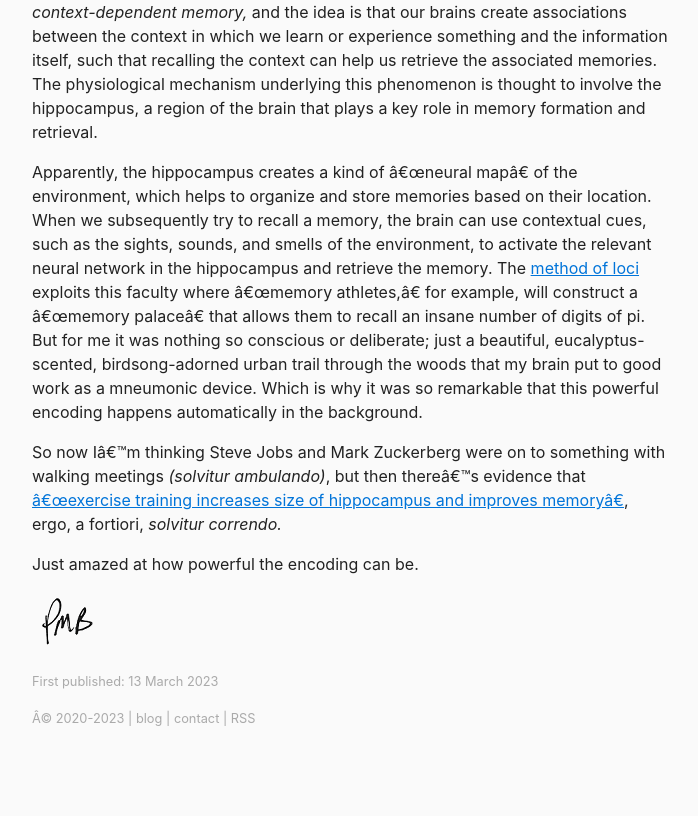
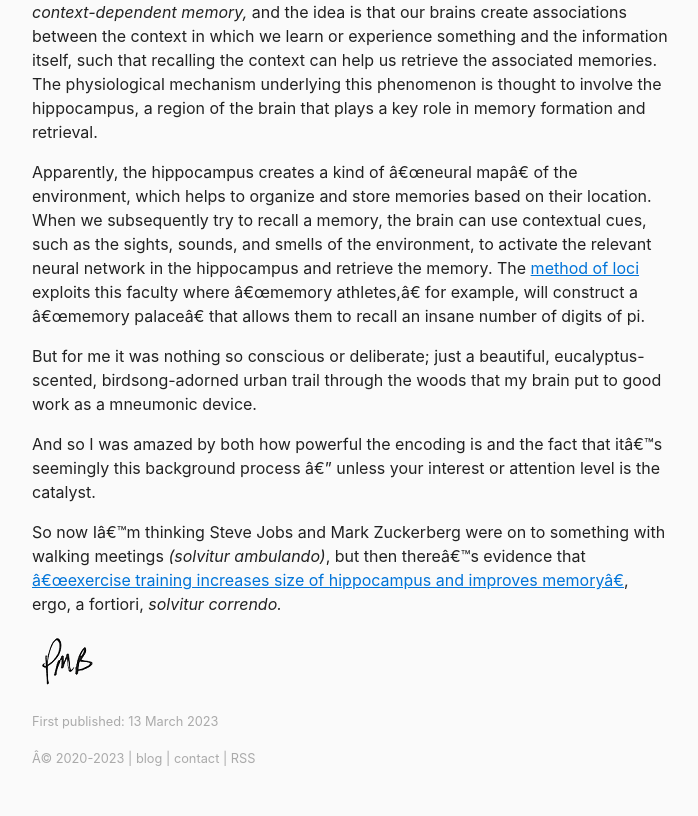
Before and after one commit to berensp/berensp.github.io, a Jekyll site: the page built from _posts/2023-03-11-solvitur-currendo.md, in a window 1280 px wide. Shown: the part 590-1406 px from the top of the page, without its empty margins (288-986 px from the left). Built offline with Jekyll 4.4.1, drawn with Linux system fonts in a browser that asks for light colours; a script that is not in the unit is left out; before the commit the page ends 1366 px from its top, so only the background shows below that.

Commit message:
Update 2023-03-11-solvitur-currendo.md

```diff
--- a/_posts/2023-03-11-solvitur-currendo.md
+++ b/_posts/2023-03-11-solvitur-currendo.md
@@ -14,10 +14,12 @@ The other day I had the most profound experience. There was I, loping down the [
 
 The phenomenon of tagging memories to physical surroundings is known as *context-dependent memory,* and the idea is that our brains create associations between the context in which we learn or experience something and the information itself, such that recalling the context can help us retrieve the associated memories. The physiological mechanism underlying this phenomenon is thought to involve the hippocampus, a region of the brain that plays a key role in memory formation and retrieval.
 
-Apparently, the hippocampus creates a kind of "neural map" of the environment, which helps to organize and store memories based on their location. When we subsequently try to recall a memory, the brain can use contextual cues, such as the sights, sounds, and smells of the environment, to activate the relevant neural network in the hippocampus and retrieve the memory. The [method of loci](https://en.wikipedia.org/wiki/method_of_loci) exploits this faculty where "memory athletes," for example, will construct a "memory palace" that allows them to recall an insane number of digits of pi. But for me it was nothing so conscious or deliberate; just a beautiful, eucalyptus-scented, birdsong-adorned urban trail through the woods that my brain put to good work as a mneumonic device. Which is why it was so remarkable that this powerful encoding happens automatically in the background.
+Apparently, the hippocampus creates a kind of "neural map" of the environment, which helps to organize and store memories based on their location. When we subsequently try to recall a memory, the brain can use contextual cues, such as the sights, sounds, and smells of the environment, to activate the relevant neural network in the hippocampus and retrieve the memory. The [method of loci](https://en.wikipedia.org/wiki/method_of_loci) exploits this faculty where "memory athletes," for example, will construct a "memory palace" that allows them to recall an insane number of digits of pi.
+
+But for me it was nothing so conscious or deliberate; just a beautiful, eucalyptus-scented, birdsong-adorned urban trail through the woods that my brain put to good work as a mneumonic device.
+
+And so I was amazed by both how powerful the encoding is and the fact that it's seemingly this background process — unless your interest or attention level is the catalyst.
 
 So now I'm thinking Steve Jobs and Mark Zuckerberg were on to something with walking meetings *(solvitur ambulando)*, but then there's evidence that ["exercise training increases size of hippocampus and improves memory"](https://www.pnas.org/doi/10.1073/pnas.1015950108), ergo, a fortiori, *solvitur correndo.*
 
-Just amazed at how powerful the encoding can be.
-
 ![initials](/assets/images/initials.pmb.71.56.png)
```
